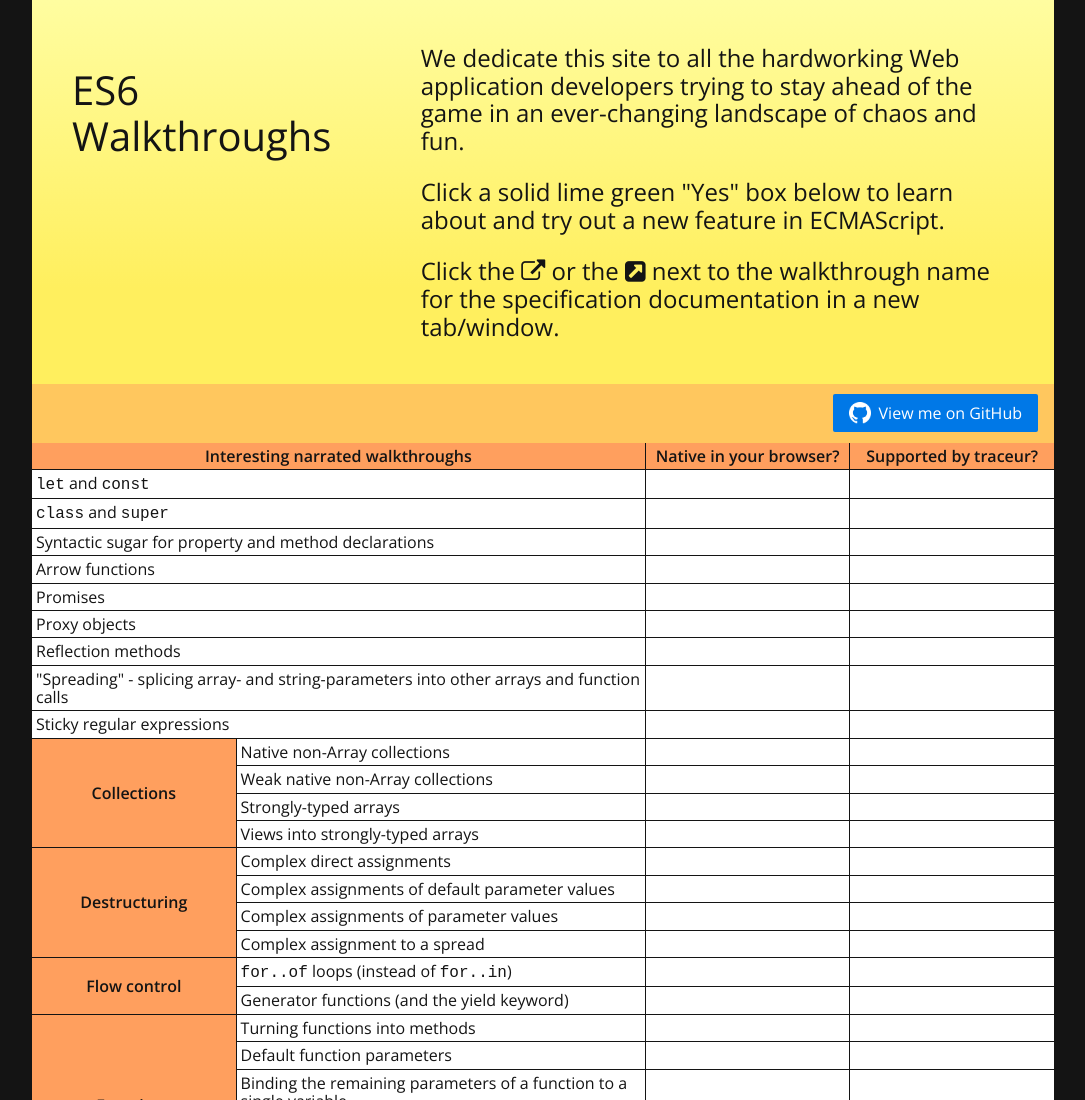
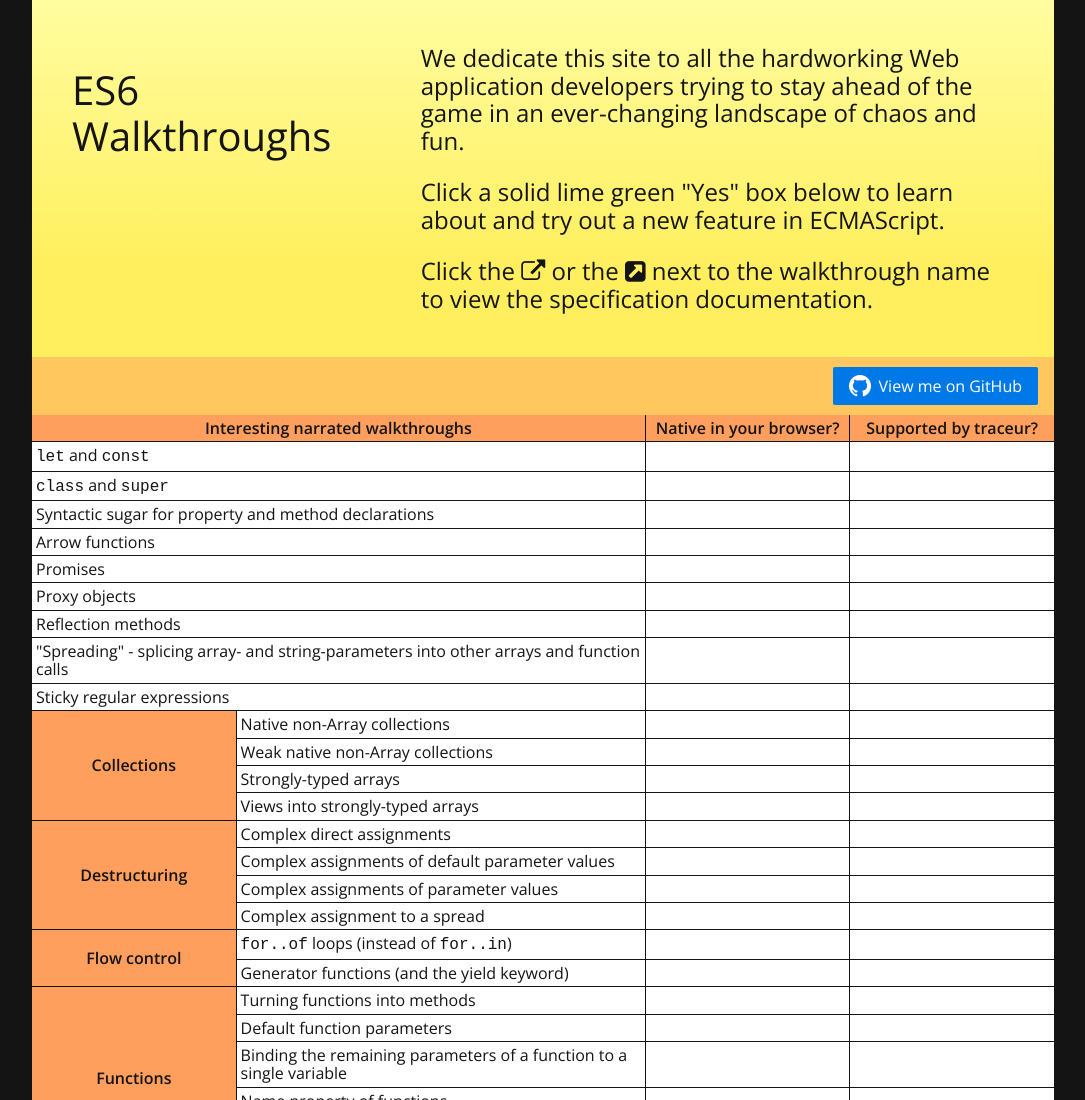
Before and after one commit to curtissimo/es6-walkthroughs, a plain HTML site: page default.html in a window 1280 px wide. Shown: the top 1100 px of the page, without its empty margins (97-1182 px from the left). Drawn offline with nearby package versions, Linux system fonts and the light colour scheme; a script that the page names is missing.

Commit message:
Change the text in the instructions for viewing specification information.

```diff
--- a/default.html
+++ b/default.html
@@ -27,8 +27,7 @@
         <p>
           Click the <span class="fa fa-external-link"></span> or the
           <span class="fa fa-external-link-square"></span> next to the
-          walkthrough name for the specification documentation in a new
-          tab/window.
+          walkthrough name to view the specification documentation.
         </p>
       </h2>
     </header>
```
